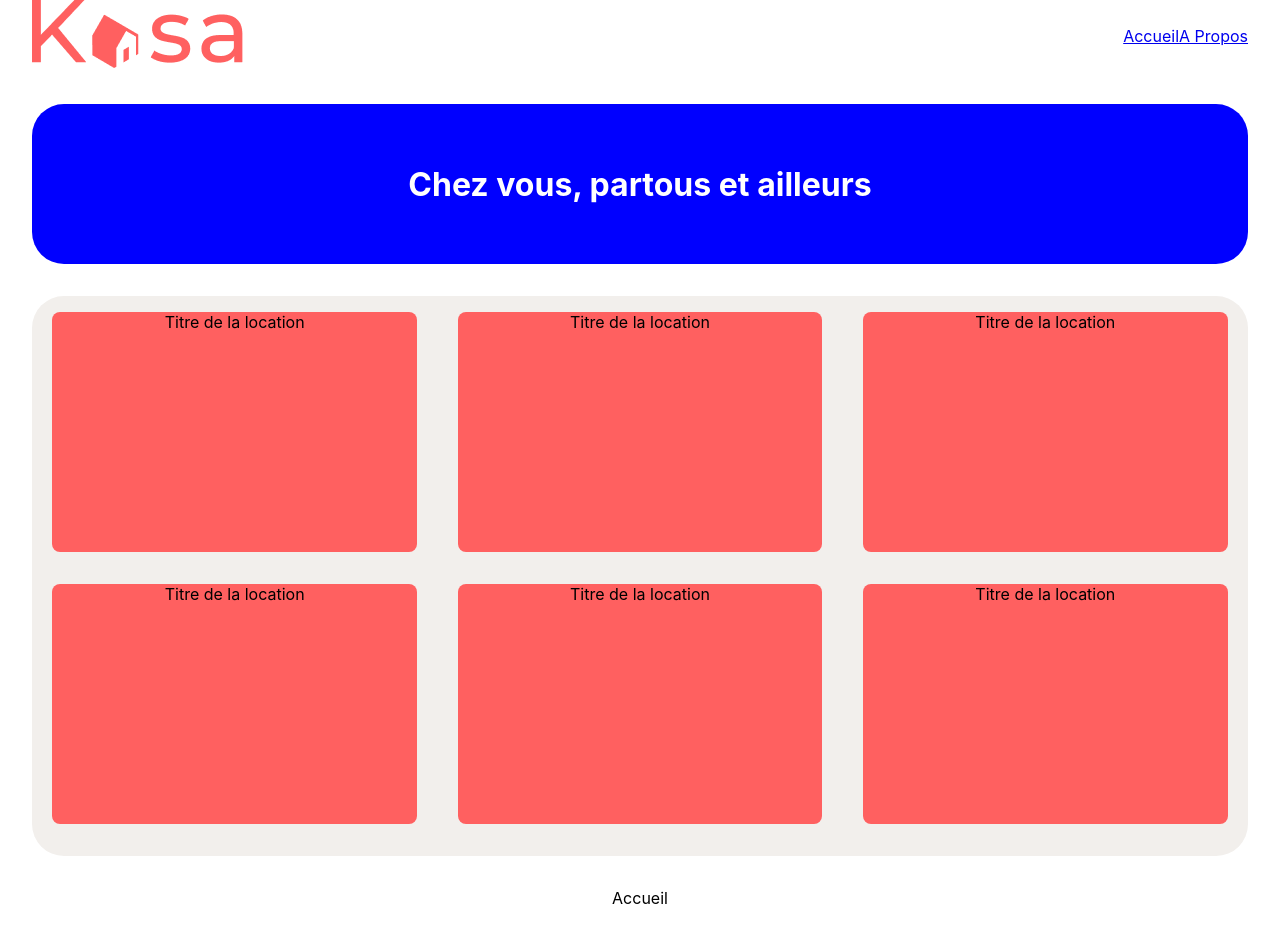
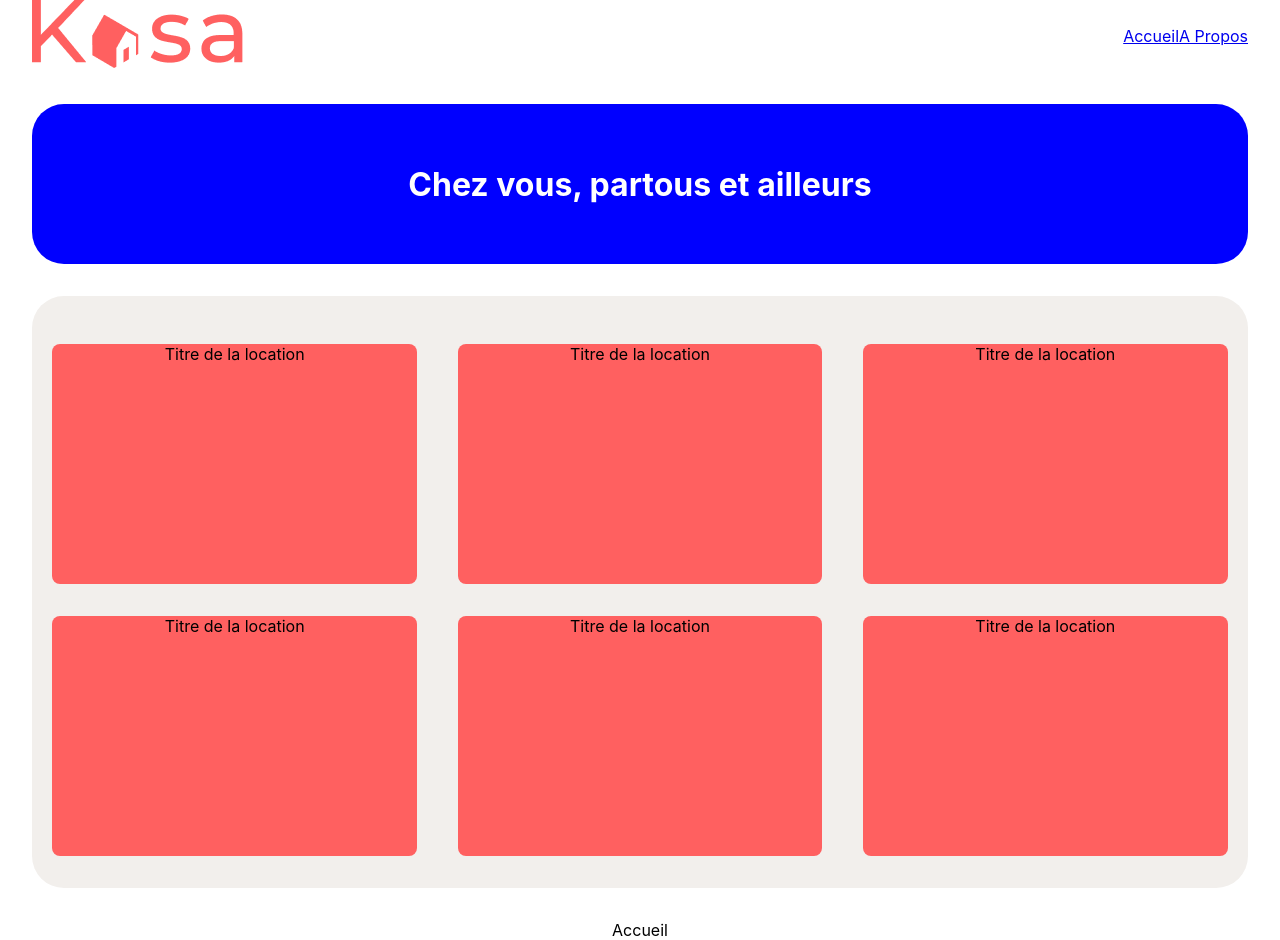
Before and after one commit to ouedraogomaria/my-app, a React (Create React App) app: page / in a window 1280 px wide. Before the commit the page ends 908 px from the top, so only its background shows below. Built offline with nearby package versions, Linux system fonts and the light colour scheme.

Commit message:
add apartment

```diff
--- a/src/components/ApartmentColor.css
+++ b/src/components/ApartmentColor.css
@@ -8,6 +8,7 @@
     flex-wrap: wrap;
     flex-direction: column;
     place-items: center;
+    padding-top: 2em;
 
 }
 
```
